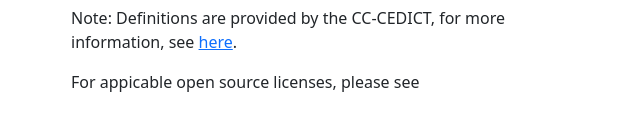
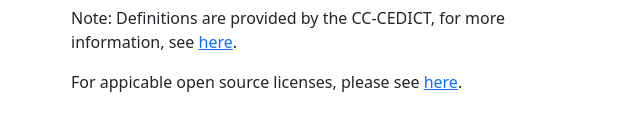
Before and after one commit to aal451/aal451.github.io, a plain HTML site: page index.html in a window 1280 px wide. Shown: the part 589-720 px from the top of the page, 319-959 px from the left. Drawn offline with nearby package versions, Linux system fonts and the light colour scheme.

Commit message:
readme update

```diff
--- a/index.html
+++ b/index.html
@@ -46,7 +46,7 @@
 </body>
 <footer>
     <p>Note: Definitions are provided by the CC-CEDICT, for more information, see <a href="./CC-EDICT-license.html">here</a>.</p>
-    <p>For appicable open source licenses, please see <a href="./license.md"></a></p>
+    <p>For appicable open source licenses, please see <a href="./license.md">here</a>.</p>
 </footer>
 
 </html>
```
Also changed, not shown: README.md.
